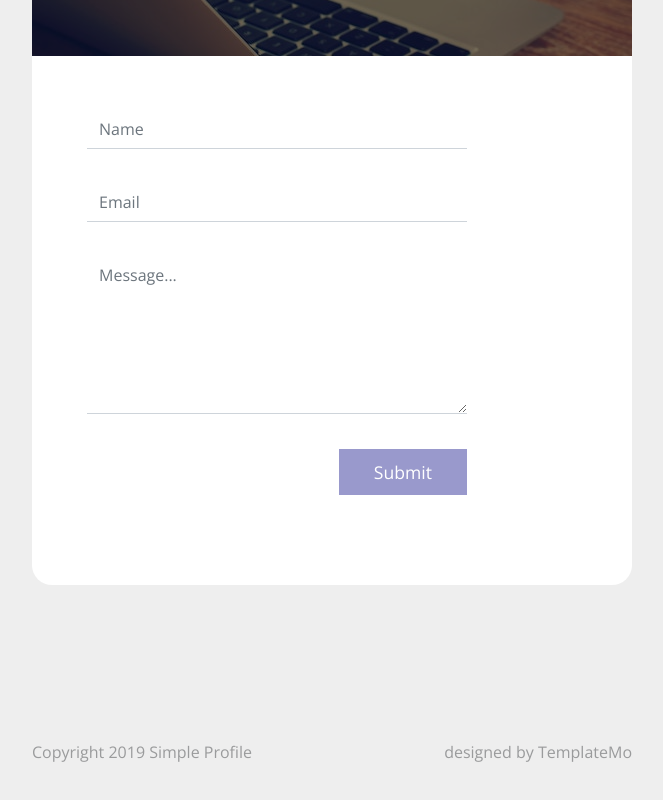
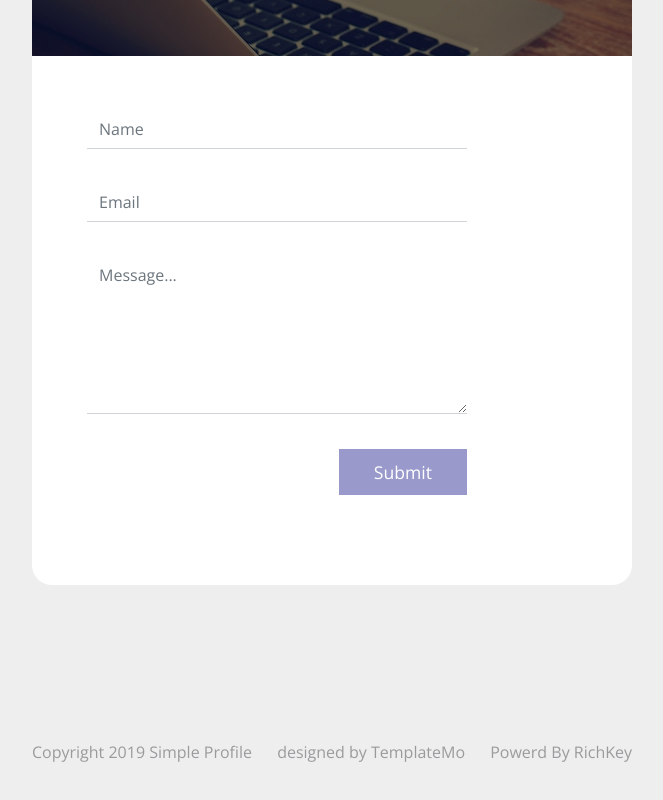
Before and after one commit to Ezbeng/Tugas-Artikel-Baru, a plain HTML site: page contact.html in a window 1280 px wide. Shown: the part 449-1249 px from the top of the page, without its empty margins (308-971 px from the left). Drawn offline with nearby package versions, Linux system fonts and the light colour scheme.

Commit message:
Menambahkan footer

```diff
--- a/contact.html
+++ b/contact.html
@@ -75,6 +75,7 @@
         <footer>
             <span>Copyright 2019 Simple Profile</span>
             <span>designed by TemplateMo</span>
+            <span>Powerd By RichKey</span>
         </footer>
     </div>
 </body>
```
Also changed, not shown: gallery.html (+1 -0 lines), index.html (+1 -0 lines).
